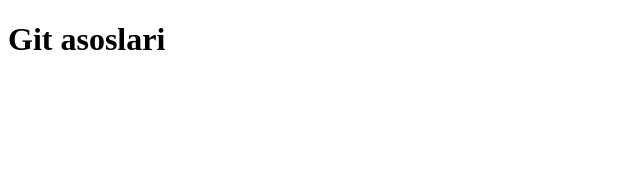
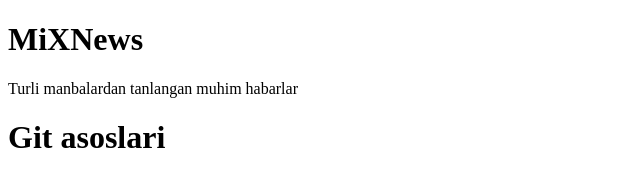
Before and after one commit to Hayotbek-Turgunov/git---asoslari, a plain HTML site: page index.html in a window 1280 px wide. Shown: the whole page, without its empty margins (0-640 px from the left). Drawn offline with Linux system fonts and the light colour scheme.

Commit message:
Add site heading end motto

```diff
--- a/index.html
+++ b/index.html
@@ -7,6 +7,8 @@
   <title>Document</title>
 </head>
 <body>
+      <h1>MiXNews</h1>
+      <p>Turli manbalardan tanlangan muhim habarlar</p>
     <h1>Git asoslari</h1>
     <!-- Initialize - ishga tushurish -->
     <!-- stage - saqlashga tayyorlash -->
```
